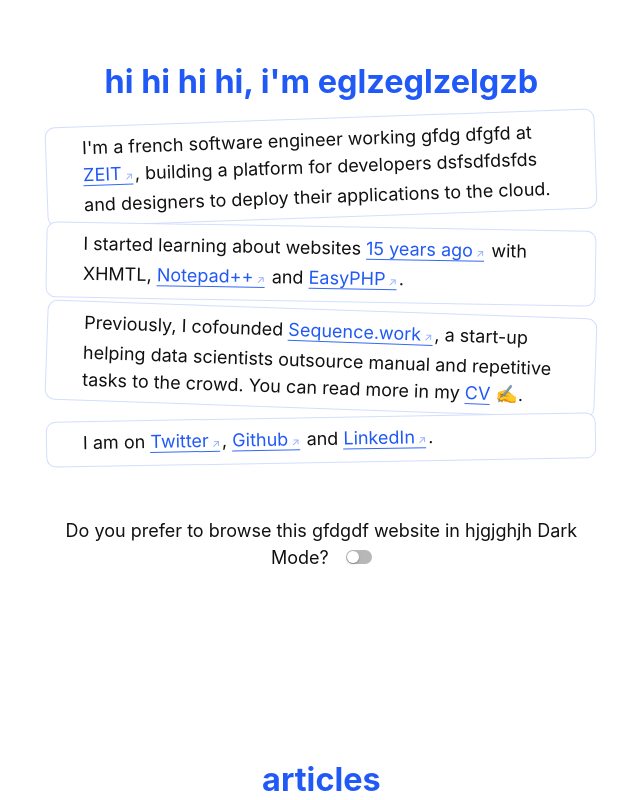
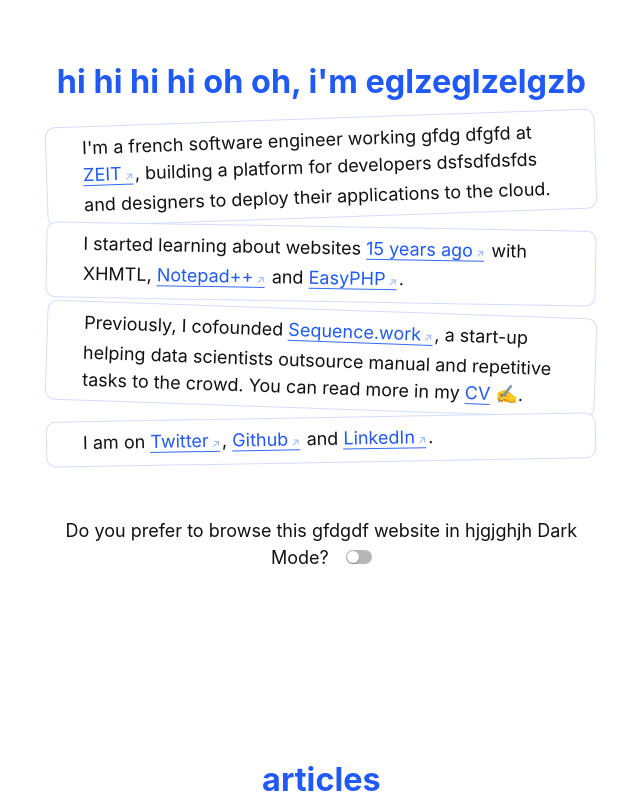
Before and after one commit to lucleray/luc.im, a Next.js app: page / in a window 1280 px wide. Shown: the top 800 px of the page, without its empty margins (56-696 px from the left). Built offline with nearby package versions, Linux system fonts and the light colour scheme; a web font is replaced by a local one.

Commit message:
Update index.js

```diff
--- a/pages/index.js
+++ b/pages/index.js
@@ -8,7 +8,7 @@ import links from '../lib/links'
 
 const Presentation = () => (
   <section aria-labelledby="presentation-title">
-    <H1 id="presentation-title">hi hi hi hi, i'm eglzeglzelgzb</H1>
+    <H1 id="presentation-title">hi hi hi hi oh oh, i'm eglzeglzelgzb</H1>
     <Card>
       I'm a french software engineer working gfdg dfgfd at{' '}
       <A href="https://zeit.co">ZEIT</A>, building a platform for developers dsfsdfdsfds and
```
